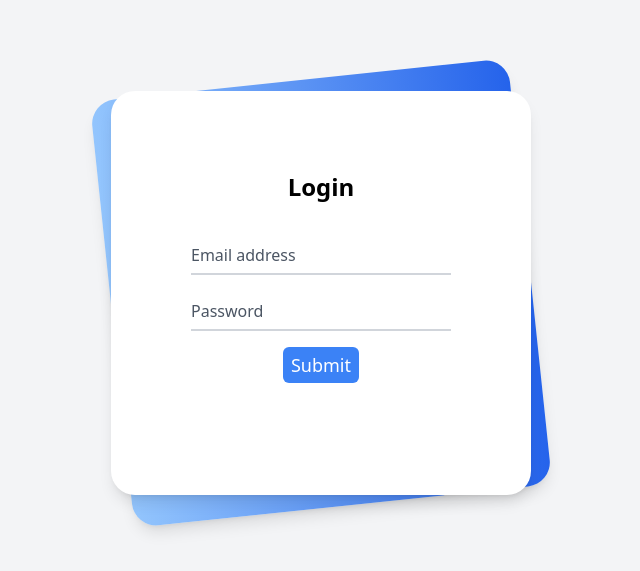
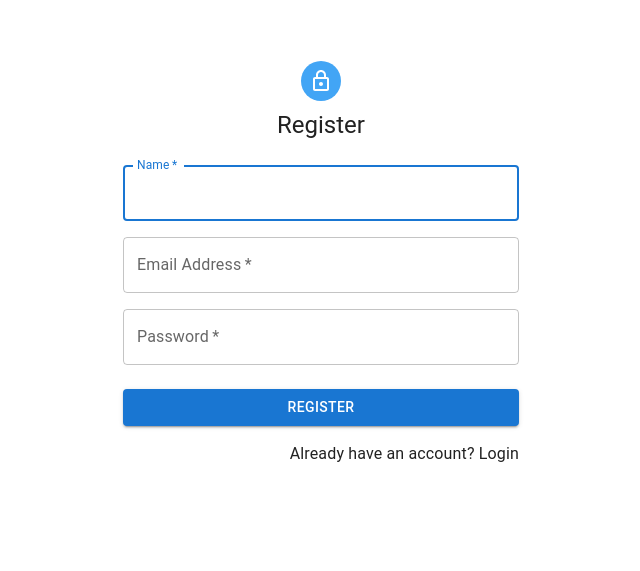
Before and after one commit to vishal32004/Assignment, a React (Create React App) app: page /register in a window 1280 px wide. Shown: the part 107-678 px from the top of the page, without its empty margins (319-959 px from the left). Built offline with nearby package versions, Linux system fonts and the light colour scheme.

Commit message:
Modification in Login,Register pages

```diff
--- a/package.json
+++ b/package.json
@@ -3,6 +3,10 @@
   "version": "0.1.0",
   "private": true,
   "dependencies": {
+    "@emotion/react": "^11.11.1",
+    "@emotion/styled": "^11.11.0",
+    "@mui/icons-material": "^5.15.1",
+    "@mui/material": "^5.15.1",
     "@testing-library/jest-dom": "^5.17.0",
     "@testing-library/react": "^13.4.0",
     "@testing-library/user-event": "^13.5.0",
@@ -12,6 +16,8 @@
     "@types/react-dom": "^18.2.18",
     "react": "^18.2.0",
     "react-dom": "^18.2.0",
+    "react-hook-form": "^7.49.2",
+    "react-router-dom": "^6.21.1",
     "react-scripts": "5.0.1",
     "typescript": "^4.9.5",
     "web-vitals": "^2.1.4"
--- a/src/App.tsx
+++ b/src/App.tsx
@@ -1,13 +1,18 @@
-import React from 'react';
-import logo from './logo.svg';
-import './App.css';
-import Login from './pages/Login';
+import { Route, Routes } from "react-router-dom";
+import "./App.css";
+import Home from "./pages/Home";
+import Login from "./pages/Login";
+import Register from "./pages/Register";
 
 function App() {
   return (
-    <div className="App">
-     <Login/>
-    </div>
+    <>
+      <Routes>
+        <Route path="/" element={<Home />}></Route>
+        <Route path="/login" element={<Login />}></Route>
+        <Route path="/register" element={<Register />}></Route>
+      </Routes>
+    </>
   );
 }
 
--- a/src/index.tsx
+++ b/src/index.tsx
@@ -1,15 +1,19 @@
-import React from 'react';
-import ReactDOM from 'react-dom/client';
-import './index.css';
-import App from './App';
-import reportWebVitals from './reportWebVitals';
+import React from "react";
+import ReactDOM from "react-dom/client";
+import "./index.css";
+import App from "./App";
+import reportWebVitals from "./reportWebVitals";
+import { BrowserRouter } from "react-router-dom";
 
 const root = ReactDOM.createRoot(
-  document.getElementById('root') as HTMLElement
+  document.getElementById("root") as HTMLElement
 );
+
 root.render(
   <React.StrictMode>
-    <App />
+    <BrowserRouter>
+      <App />
+    </BrowserRouter>
   </React.StrictMode>
 );
 
--- /dev/null
+++ b/src/pages/Home.tsx
@@ -0,0 +1,5 @@
+type Props = {};
+
+export default function Home({}: Props) {
+  return <div>Home</div>;
+}
--- a/src/pages/Login.tsx
+++ b/src/pages/Login.tsx
@@ -1,37 +1,97 @@
-import React from "react";
-import InputField from "../components/InputField";
-import Button from "../components/Button";
+import { LockOutlined } from "@mui/icons-material";
+import {
+  Container,
+  CssBaseline,
+  Box,
+  Avatar,
+  Typography,
+  TextField,
+  Button,
+  Grid,
+} from "@mui/material";
+import { useForm } from "react-hook-form";
+import { Link } from "react-router-dom";
 
-export default function Login() {
+type FormData = {
+  email: string;
+  password: string;
+};
+
+const Login = () => {
+  const {
+    register,
+    handleSubmit,
+    formState: { errors },
+  } = useForm<FormData>(); // Define the form data type here
+
   return (
-    <div className="min-h-screen bg-gray-100 py-6 flex flex-col justify-center sm:py-12">
-    <div className="relative py-3 sm:max-w-xl sm:mx-auto">
-      <div className="absolute inset-0 bg-gradient-to-r from-blue-300 to-blue-600 shadow-lg transform -skew-y-6 sm:skew-y-0 sm:-rotate-6 sm:rounded-3xl"></div>
-      <div className="relative px-4 py-10 bg-white shadow-lg sm:rounded-3xl sm:p-20">
-        <div className="max-w-md mx-auto">
-          <div>
-            <h1 className="text-2xl font-semibold">Login</h1>
-          </div>
-          <div className="divide-y divide-gray-200">
-            <div className="py-8 text-base leading-6 space-y-4 text-gray-700 sm:text-lg sm:leading-7">
-              <InputField
+    <>
+      <Container maxWidth="xs">
+        <CssBaseline />
+        <Box
+          sx={{
+            mt: 20,
+            display: "flex",
+            flexDirection: "column",
+            alignItems: "center",
+          }}
+        >
+          <Avatar sx={{ m: 1, bgcolor: "primary.light" }}>
+            <LockOutlined />
+          </Avatar>
+          <Typography variant="h5">Login</Typography>
+          <Box sx={{ mt: 1 }}>
+            <form
+              onSubmit={handleSubmit((data) => console.log(data))}
+              noValidate
+            >
+              <TextField
+                margin="normal"
+                required
+                fullWidth
                 id="email"
-                name="email"
-                type="text"
-                placeholder="Email address"
+                label="Email Address"
+                autoFocus
+                {...register("email", {
+                  required: "Email is required",
+                })}
+                error={!!errors.email}
+                helperText={errors.email && errors.email.message}
               />
-              <InputField
+
+              <TextField
+                margin="normal"
+                required
+                fullWidth
                 id="password"
-                name="password"
+                label="Password"
                 type="password"
-                placeholder="Password"
+                {...register("password", {
+                  required: "Password is required",
+                })}
+                error={!!errors.password}
+                helperText={errors.password && errors.password.message}
               />
-              <Button text="Submit" />
-            </div>
-          </div>
-        </div>
-      </div>
-    </div>
-  </div>
+
+              <Button
+                type="submit"
+                fullWidth
+                variant="contained"
+                sx={{ mt: 3, mb: 2 }}
+              >
+                Login
+              </Button>
+              <Grid container justifyContent={"flex-end"}>
+                <Grid item>
+                  <Link to="/register">Don't have an account? Register</Link>
+                </Grid>
+              </Grid>
+            </form>
+          </Box>
+        </Box>
+      </Container>
+    </>
   );
-}
+};
+
+export default Login;
--- /dev/null
+++ b/src/pages/Register.tsx
@@ -0,0 +1,137 @@
+import {
+  Avatar,
+  Box,
+  Button,
+  Container,
+  CssBaseline,
+  Grid,
+  TextField,
+  Typography,
+} from "@mui/material";
+import { LockOutlined } from "@mui/icons-material";
+import { useState } from "react";
+import { Link } from "react-router-dom";
+import { useForm } from "react-hook-form";
+
+const Register = () => {
+  type FormData = {
+    name: string;
+    email: string;
+    password: string;
+  };
+  const {
+    register,
+    handleSubmit,
+    formState: { errors },
+  } = useForm<FormData>();
+  const [name, setName] = useState("");
+  const [email, setEmail] = useState("");
+  const [password, setPassword] = useState("");
+
+  const handleRegister = async () => {};
+
+  return (
+    <>
+      <Container maxWidth="xs">
+        <CssBaseline />
+        <Box
+          sx={{
+            mt: 20,
+            display: "flex",
+            flexDirection: "column",
+            alignItems: "center",
+          }}
+        >
+          <Avatar sx={{ m: 1, bgcolor: "primary.light" }}>
+            <LockOutlined />
+          </Avatar>
+          <Typography variant="h5">Register</Typography>
+          <Box sx={{ mt: 3 }}>
+            <form
+              onSubmit={handleSubmit((data) => console.log(data))}
+              noValidate
+            >
+              <Grid container spacing={2}>
+                <Grid item xs={12}>
+                  <TextField
+                    {...register("name", {
+                      required: "Name is required",
+                    })}
+                    name="name"
+                    required
+                    fullWidth
+                    id="name"
+                    label="Name"
+                    autoFocus
+                    value={name}
+                    onChange={(e) => setName(e.target.value)}
+                    error={!!errors.name}
+                    helperText={errors.name && errors.name.message}
+                  />
+                </Grid>
+
+                <Grid item xs={12}>
+                  <TextField
+                    {...register("email", {
+                      required: "Email is required",
+                      pattern: {
+                        value: /^[^\s@]+@[^\s@]+\.[^\s@]+$/,
+                        message: "Enter a valid email address",
+                      },
+                    })}
+                    required
+                    fullWidth
+                    id="email"
+                    label="Email Address"
+                    name="email"
+                    value={email}
+                    onChange={(e) => setEmail(e.target.value)}
+                    error={!!errors.email}
+                    helperText={errors.email && errors.email.message}
+                  />
+                </Grid>
+                <Grid item xs={12}>
+                  <TextField
+                    {...register("password", {
+                      required: "Password is required",
+                      minLength: {
+                        value: 6,
+                        message: "Password must be at least 6 characters",
+                      },
+                    })}
+                    required
+                    fullWidth
+                    name="password"
+                    label="Password"
+                    type="password"
+                    id="password"
+                    value={password}
+                    onChange={(e) => setPassword(e.target.value)}
+                    error={!!errors.password}
+                    helperText={errors.password && errors.password.message}
+                  />
+                </Grid>
+              </Grid>
+              <Button
+                type="submit"
+                fullWidth
+                variant="contained"
+                sx={{ mt: 3, mb: 2 }}
+                onClick={handleRegister}
+              >
+                Register
+              </Button>
+            </form>
+            <Grid container justifyContent="flex-end">
+              <Grid item>
+                <Link to="/login">Already have an account? Login</Link>
+              </Grid>
+            </Grid>
+          </Box>
+        </Box>
+      </Container>
+    </>
+  );
+};
+
+export default Register;
```
Also changed, not shown: 1 other file (tests, documents, lock files or other folders).
